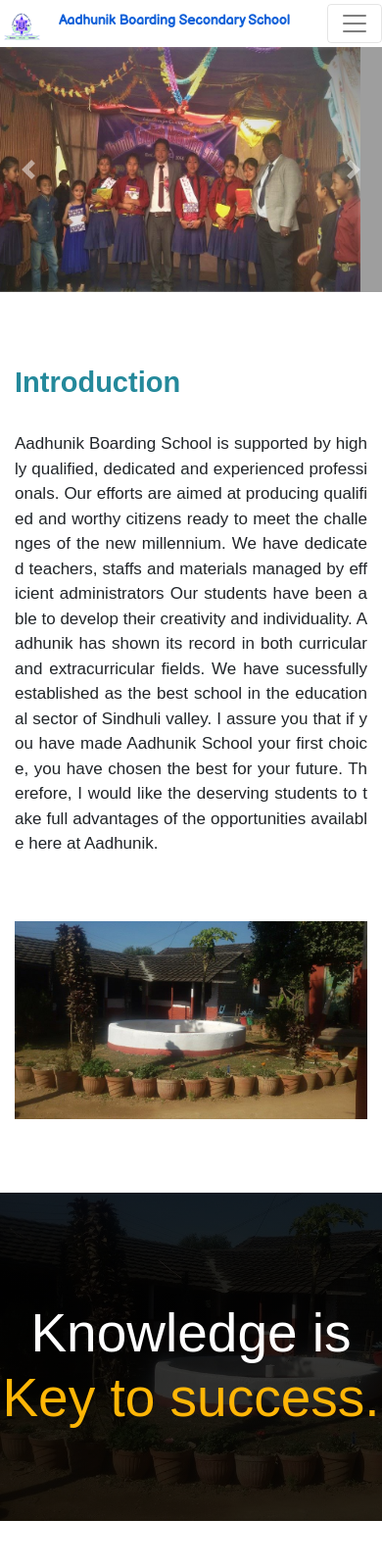
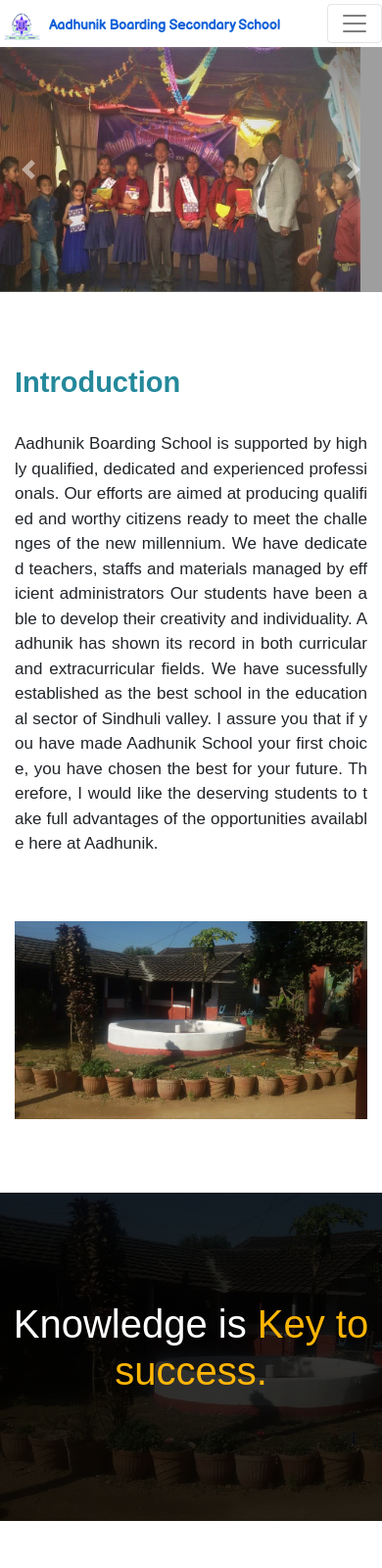
Before and after one commit to Everestwalk/Bishal-Shrestha-, a plain HTML site: page Public/index.html in a window 390 px wide. Shown: the top 1600 px of the page at 98% size. Drawn offline with nearby package versions, Linux system fonts and the light colour scheme; grey boxes are pictures that could not be loaded.

Commit message:
Minor Changes

```diff
--- a/Public/css/style.css
+++ b/Public/css/style.css
@@ -197,10 +197,9 @@
   .contactform form input[type="text"],.contactform form input[type="number"],.contactform form textarea{
     width: 600px;
   }
-
   }
 
-  @media only screen and (min-width: 1100px){
+  @media only screen and (min-width: 1025px){
     .cont{
       display: flex;
       justify-content: center;
@@ -241,14 +240,13 @@
     border-bottom: 1px solid #12475f;
     color: #12475f;
     height: 40px;
-
   }
   }
 /*---------CONTACT FORM END-----------------*/
 
 
 @media only screen and (max-width: 600px) {
-	body {
+	      body {
             word-break: break-all;
             margin: 0;
             padding: 0;
@@ -262,7 +260,7 @@
         }
         .logo p{
           margin-bottom: 0rem;
-          padding-top: 10px;
+          padding-top: 15px;
         }
       }
 
@@ -338,13 +336,16 @@
         .logo p{
           font-weight: bold;
           color: rgb(17, 96, 216);
-          margin-left: 10px;
+          /* margin-left: 10px; */
           margin-bottom: 0px;
-          padding-top: 10px;
+          padding-top: 15px;
           font-size: 14px;
         }
         .clash{
           margin: 0;
+        }
+        .info ul li{
+          word-break: keep-all;
         }
   }
 
@@ -374,7 +375,7 @@ z-index: 0;
     .logo p{
       font-weight: bold;
       color: rgb(17, 96, 216);
-      margin-left: 10px;
+      /* margin-left: 10px; */
       margin-bottom: 0px;
     }
     .clash{
@@ -457,7 +458,7 @@ background-size:cover;
 .knowledge h1{
     text-align: center;
     word-break: keep-all;
-    padding-top: 110px;
+    padding-top: 145px;
     font-size: 55px;
     color: #ffb606;
 }
@@ -496,6 +497,7 @@ background-size:cover;
     background-size: cover;
     height: 450px;
     margin-left: 5px;
+    margin-right: 5px;
     box-sizing: border-box;
 }
 
@@ -522,6 +524,10 @@ background-size:cover;
     font-size: 17px;
     text-align: justify;
     margin-left: 0px;
+}
+.knowledge h1{
+  padding-top: 110px;
+  font-size: 40px;
 }
 }
 
--- a/Public/facilities.css
+++ b/Public/facilities.css
@@ -85,6 +85,7 @@ h2{
 }
 img{
 	padding: 0 0 0px 15px;
+
 }
 p{
 	color: #666666;
@@ -233,3 +234,8 @@ hr{
 .schoolmisimg{
 	padding: 90px 0 0 0;
 }
+@media only screen and (max-width: 600px){
+	img{
+		width: 350px;
+	}
+}
```
